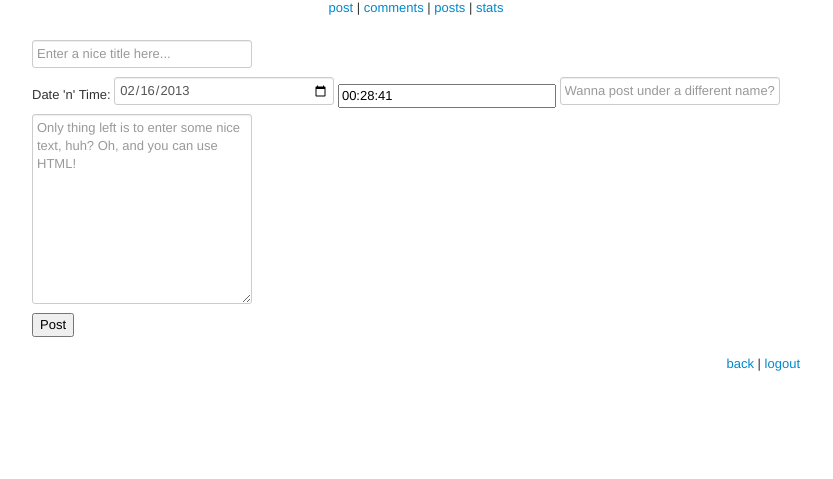
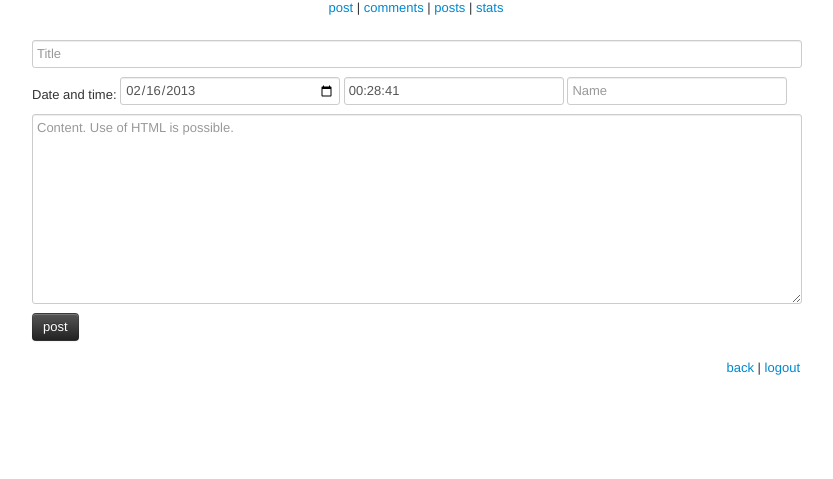
Before and after one commit to Seldan/blog, a PHP site: page /admin.php?action=post in a window 1280 px wide. Shown: the part 321-800 px from the top of the page, without its empty margins (224-1057 px from the left). Run offline with PHP 8.4, Linux system fonts and the light colour scheme; the visitor is signed in with stand-in values (Sample User, id 1).

Commit message:
Post page improved
-Better design and more valid HTML.
-Posting as "Anonymous" if no name given.

```diff
--- a/post.php
+++ b/post.php
@@ -7,23 +7,25 @@ if ( basename(__FILE__) == basename($_SERVER["SCRIPT_FILENAME"]) ) { exit(); }
 require_once "conf/main.conf.php";
 ?>
     <form method="post" name="post">
-        <!--<input name="datetime" type="datetime" />-->
-        <input name="title" placeholder="Enter a nice title here..." size=30 type=text /><br />
-        Date 'n' Time: <input name="date" type="date" size=9 value=<?php echo date('Y-m-d', time());?> />
-        <input name="time" type="timde" size=4 value=<?php echo date('H:i:s', time());?> />
-        <input name="user" placeholder="Wanna post under a different name?" size=30 type=text /><br />
-        <textarea name="content" placeholder="Only thing left is to enter some nice text, huh? Oh, and you can use HTML!" rows=10 cols=80></textarea><br />
-        <input type="hidden" name="post" value=true />
-        <input type="submit" value="Post" /><br />
+        <input name="title" placeholder="Title" style="width:99%; max-width:99%;" type="text" /><br />
+        Date and time: <input name="date" type="date" size=9 value=<?php echo date('Y-m-d', time());?> />
+        <input name="time" type="text" size=4 value=<?php echo date('H:i:s', time());?> />
+        <input name="user" placeholder="Name" size=30 type=text /><br />
+        <textarea name="content" placeholder="Content. Use of HTML is possible." style="width:99%; max-width:99%;" rows="10" ></textarea><br />
+        <input type="hidden" name="post" value="true" />
+        <input type="submit" value="post" class="btn btn-inverse" /><br />
     </form>
 <?php
     if (isset($_POST["post"])) {
         if ($_POST["post"] == TRUE) {
             $db = mysqli_connect($db_host, $db_user, $db_pw, $db_db);
             $name = $_POST["user"];
+            if(empty($name)) {
+                $name = "Anonymous";
+            }
             $title = $_POST["title"];
             if(empty($title)) {
-                exit("Please enter a title"); //require title
+                exit("Please enter a title");
             }
             $date = $_POST["date"];
             $time = $_POST["time"];
```
